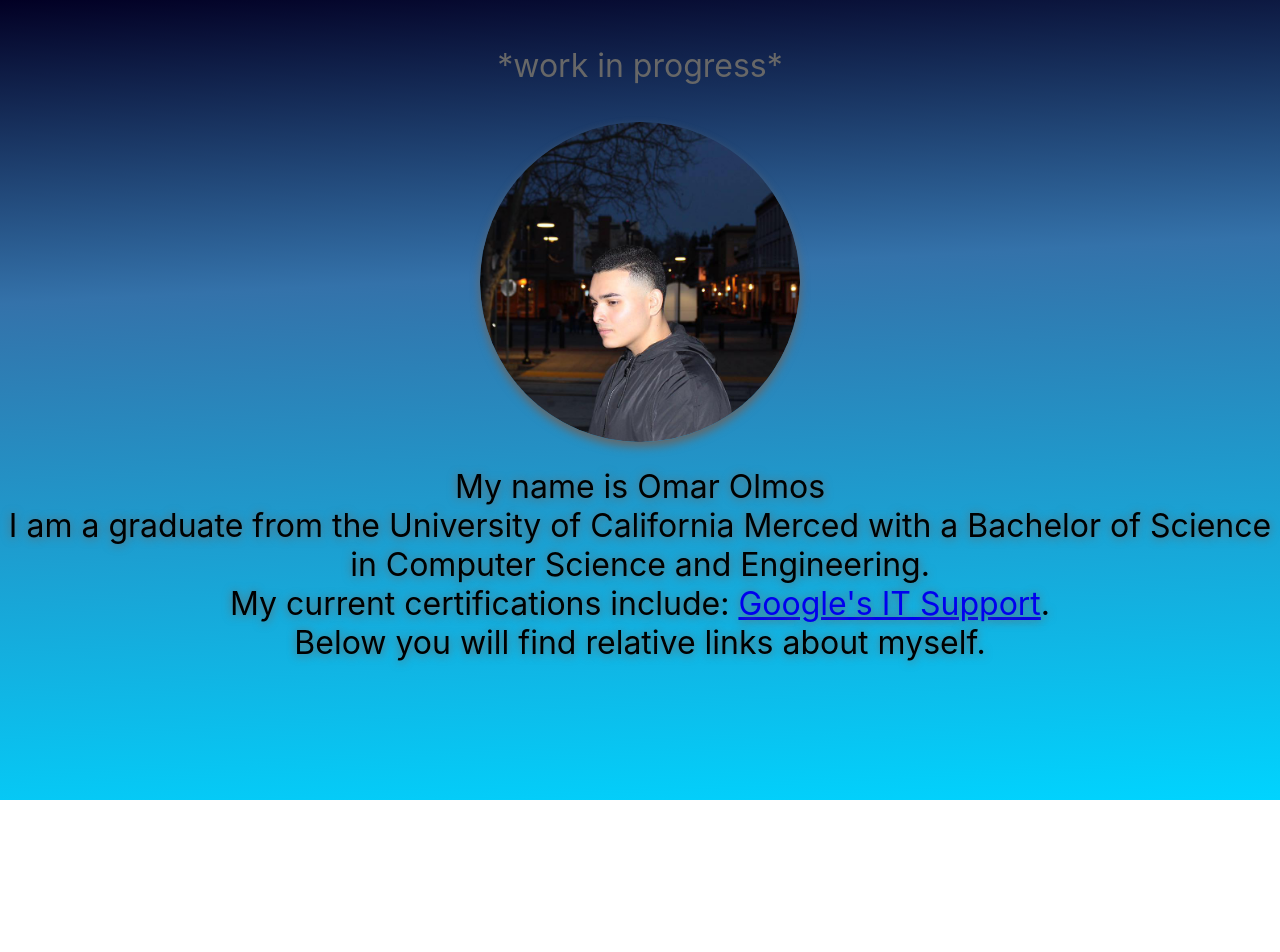
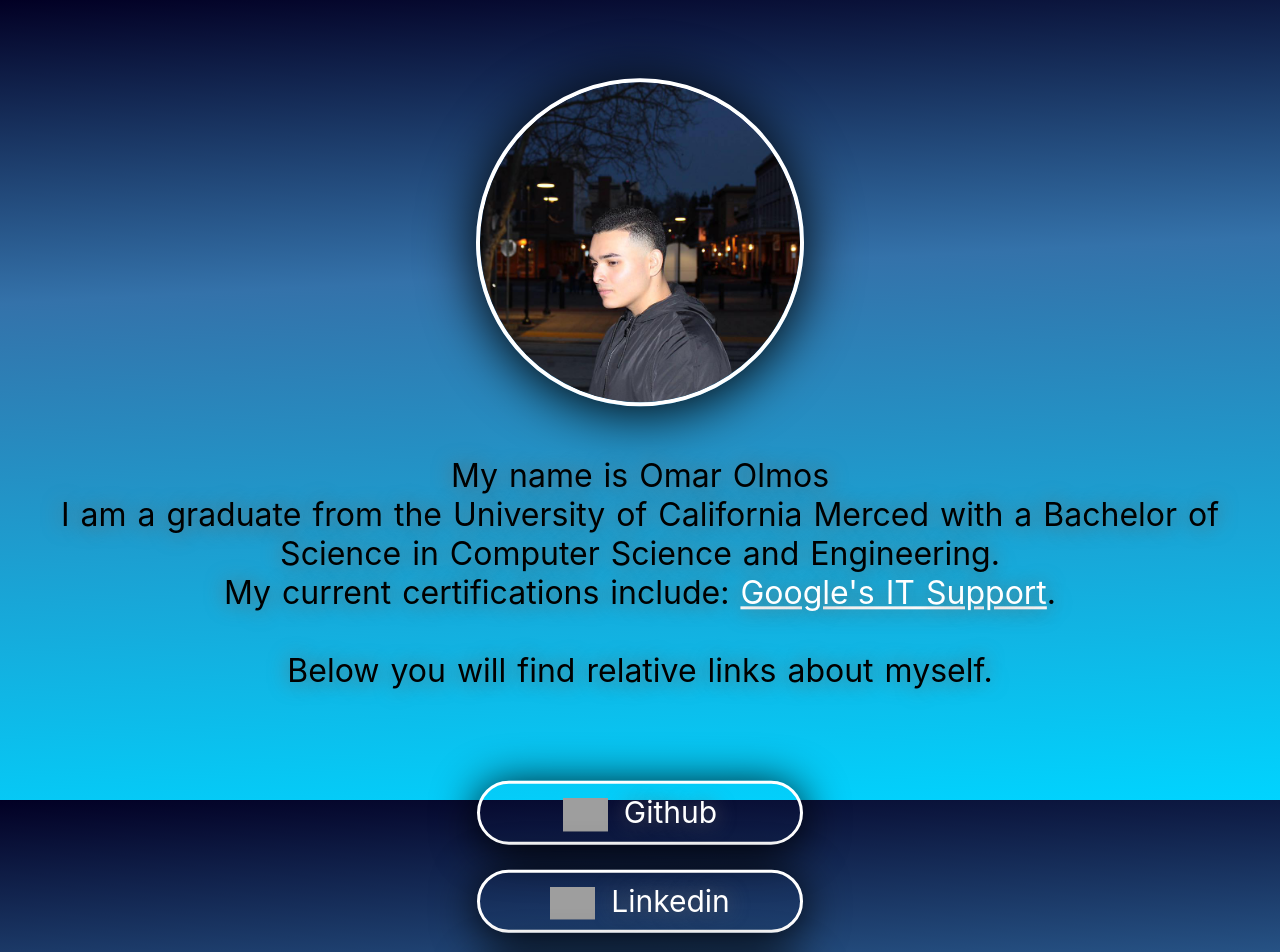
Before and after one commit to oolmos98/MyPortfolioPage, a React (Create React App) app: page / in a window 1280 px wide. Shown: the top 952 px of the page. Before the commit the page ends 800 px from the top, so only its background shows below. Built offline with nearby package versions, Linux system fonts and the light colour scheme; grey boxes are pictures that could not be loaded.

Commit message:
added links, floating

```diff
--- /dev/null
+++ b/src/CustomLink.js
@@ -0,0 +1,26 @@
+import React from "react";
+
+export const CustomLink = (props) => {
+  return (
+    <>
+      <div className="floating">
+        <a
+          className="link"
+          href={props.link.link}
+          target="_blank"
+          rel="noreferrer noopener"
+        >
+          <div id="customLink">
+            <img
+              id="socialImage"
+              src={props.link.image}
+              alt={props.link.name}
+            />
+            {props.link.name}
+          </div>
+        </a>
+        <br />
+      </div>
+    </>
+  );
+};
--- a/src/Portfolio.css
+++ b/src/Portfolio.css
@@ -1,7 +1,7 @@
 body {
   text-align: center;
-  padding-top: 25px;
-  padding-bottom: 25px;
+  padding-top: 55px;
+  padding-bottom: 55px;
 }
 h1 {
   font-weight: 400;
@@ -9,27 +9,62 @@ h1 {
 #comment {
   color: #676767;
 }
-#intro {
-  word-spacing: px;
-  text-shadow: 0px 0.5px 10px #676767;
+.intro {
+  word-spacing: 2px;
+  text-shadow: 0px 0.5px 20px #676767;
   padding-top: 15px;
 }
-#logo {
+.logo {
+  border: 4px solid white;
+
   height: 40vmin;
   pointer-events: none;
-  box-shadow: 0px 5px 10px #676767;
+  box-shadow: 0px 5px 55px #000000;
+  outline-color: #ffffff;
   border-radius: 50%;
+  margin-bottom: 25px;
 }
-
-link {
-  color: #1123c5;
+#customLink {
+  margin-top: 20px;
+  padding: 10px;
+  border: 1px solid white;
+  border-width: 3px;
+  width: 300px;
+  display: inline-block;
+  margin-left: auto;
+  margin-right: auto;
+  border-radius: 60px;
+  font-size: 30px;
+  box-shadow: 0px 5px 45px #000000;
 }
-
-@keyframes logo-spin {
-  from {
-    transform: rotate(0deg);
+#customLink:hover {
+  color: #000;
+  background: rgb(255, 241, 241);
+}
+#socialImage {
+  max-width: 15%;
+  height: auto;
+  vertical-align: middle;
+  padding-right: 16px;
+}
+.link {
+  color: #ffffff;
+}
+.floating {
+  animation-name: floating;
+  animation-duration: 2s;
+  animation-iteration-count: infinite;
+  animation-timing-function: ease-in-out;
+  margin-top: 5px;
+}
+@keyframes floating {
+  0% {
+    transform: translate(0, 0px);
   }
-  to {
-    transform: rotate(10deg);
+  50% {
+    transform: translate(0, 10px);
+  }
+  100% {
+    transform: translate(0, -0px);
   }
 }
--- a/src/Portfolio.js
+++ b/src/Portfolio.js
@@ -1,16 +1,16 @@
 import "./Portfolio.css";
 //import { Link } from "react-router-dom";
 import logo from "./assets/img/portfolioSelfie.png";
+import { CustomLink } from "./CustomLink";
 
 const certsLoop = (certs) => {
   let links = [];
   for (let i = 0; i < certs.length; i++) {
     const name = certs[i].name;
     const link = certs[i].link;
-    console.log(certs[i]);
     links.push(
       <a
-        id="link"
+        className="link"
         key={i + 1}
         href={link}
         target="_blank"
@@ -23,14 +23,20 @@ const certsLoop = (certs) => {
   }
   return links;
 };
+const linksLoop = (links) => {
+  let x = [];
+  for (let i = 0; i < links.length; i++) {
+    const l = links[i];
+    x.push(<CustomLink link={l} key={l.name} />);
+  }
+  return x;
+};
 
 const Portfolio = (props) => {
   return (
     <>
-      <h1 id="comment">*work in progress*</h1>
-
-      <div id="intro">
-        <img id="logo" src={logo} alt="This is my selfie" />
+      <div className="intro floating">
+        <img className="logo" src={logo} alt="This is my selfie" />
         <h1>
           My name is {props.me.firstName + " " + props.me.lastName} <br />I am a
           graduate from the {props.me.school} with a {props.me.degree} in{" "}
@@ -38,9 +44,12 @@ const Portfolio = (props) => {
           <br />
           My current certifications include: {certsLoop(props.me.certificates)}
           <br />
+          <br />
           Below you will find relative links about myself.
         </h1>
-        {console.log(props.me)}
+        <br />
+        <br />
+        {linksLoop(props.me.links)}
       </div>
     </>
   );
--- a/src/me.js
+++ b/src/me.js
@@ -11,5 +11,23 @@ const whoami = {
       link: "https://www.credly.com/badges/d869a5b7-10cd-4ce2-ad1f-542364ba7d9c?source=linked_in_profile",
     },
   ],
+  links: [
+    {
+      name: "Github",
+      image: "https://cdn-icons-png.flaticon.com/512/25/25231.png",
+      link: "https://github.com/oolmos98",
+    },
+    {
+      name: "Linkedin",
+      image: "http://assets.stickpng.com/images/58e91afdeb97430e81906504.png",
+      link: "https://www.linkedin.com/in/oolmos/",
+    },
+    {
+      name: "Instagram",
+      image:
+        "https://upload.wikimedia.org/wikipedia/commons/thumb/e/e7/Instagram_logo_2016.svg/800px-Instagram_logo_2016.svg.png",
+      link: "https://www.instagram.com/ohhmmar/",
+    },
+  ],
 };
 export default whoami;
```
